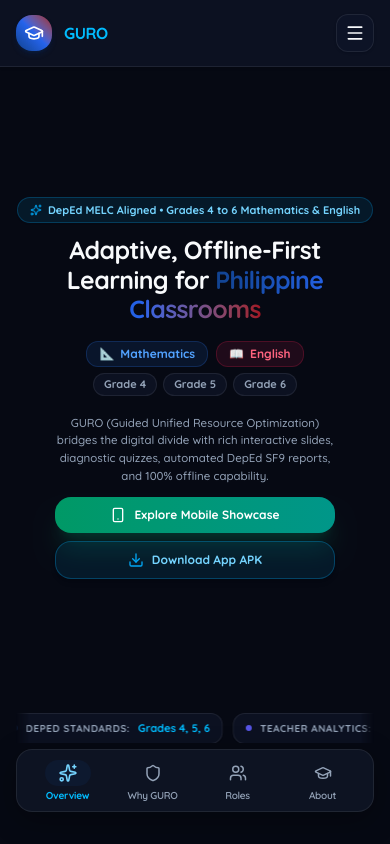
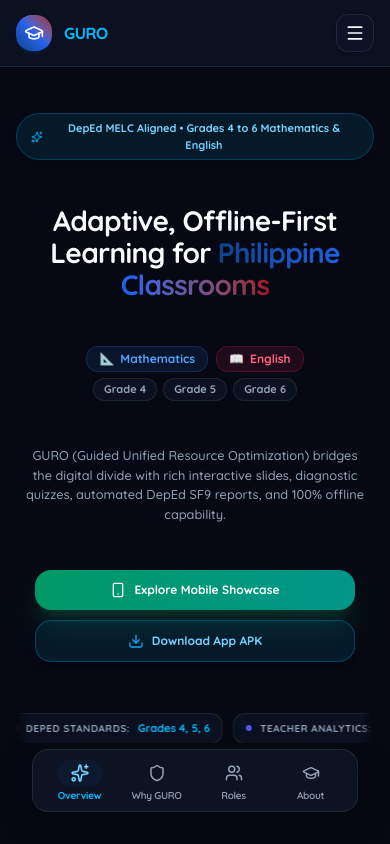
Before and after one commit to Jinbilog0v0/GURO, a React (Vite) app in the folder frontend/Guro-Web/: page / in a window 390 px wide. Shown: the top 844 px of the page. Built offline with nearby package versions, Linux system fonts and the light colour scheme.

Commit message:
fix(web): make landing and overview pages dynamically responsive across iOS and Android screen sizes

```diff
--- a/frontend/Guro-Web/index.html
+++ b/frontend/Guro-Web/index.html
@@ -3,7 +3,7 @@
   <head>
     <meta charset="UTF-8" />
     <link rel="icon" type="image/svg+xml" href="/favicon.svg" />
-    <meta name="viewport" content="width=device-width, initial-scale=1.0" />
+    <meta name="viewport" content="width=device-width, initial-scale=1.0, viewport-fit=cover, interactive-widget=resizes-content" />
     <link rel="preconnect" href="https://fonts.googleapis.com">
     <link rel="preconnect" href="https://fonts.gstatic.com" crossorigin>
     <link href="https://fonts.googleapis.com/css2?family=Quicksand:wght@300;400;500;600;700&display=swap" rel="stylesheet">
--- a/frontend/Guro-Web/src/index.css
+++ b/frontend/Guro-Web/src/index.css
@@ -28,6 +28,12 @@
 
   --font-body: "Quicksand", -apple-system, BlinkMacSystemFont, "Segoe UI", Roboto, Helvetica, Arial, sans-serif;
   --font-display: "Quicksand", -apple-system, BlinkMacSystemFont, "Segoe UI", Roboto, Helvetica, Arial, sans-serif;
+
+  /* Safe Area Inset Tokens (Fallback to 0px if unsupported) */
+  --sat: env(safe-area-inset-top, 0px);
+  --sab: env(safe-area-inset-bottom, 0px);
+  --sal: env(safe-area-inset-left, 0px);
+  --sar: env(safe-area-inset-right, 0px);
 }
 
 @layer base {
@@ -37,6 +43,7 @@
     font-family: var(--font-body);
     overflow-x: hidden;
     min-height: 100vh;
+    min-height: 100svh;
   }
 }
 
@@ -62,6 +69,7 @@
 @layer base {
   #root {
     min-height: 100vh;
+    min-height: 100svh;
     display: flex;
   }
 }
--- a/frontend/Guro-Web/src/pages/SystemOverviewPage.tsx
+++ b/frontend/Guro-Web/src/pages/SystemOverviewPage.tsx
@@ -158,10 +158,10 @@ export const SystemOverviewPage: React.FC<SystemOverviewPageProps> = ({
   };
 
   return (
-    <div className="min-h-screen w-full bg-[var(--bg-main)] text-[var(--text-main)] flex flex-col transition-colors duration-300">
+    <div className="min-h-screen min-h-[100svh] w-full bg-[var(--bg-main)] text-[var(--text-main)] flex flex-col transition-colors duration-300">
 
       {/* ── Top Navigation Bar — iOS: Frosted Glass | Android: M3 Solid Elevation ── */}
-      <header className={`sticky top-0 z-40 px-4 sm:px-8 py-3.5 flex items-center justify-between transition-all duration-200 ${
+      <header className={`sticky top-0 z-40 px-[max(1rem,env(safe-area-inset-left))] pr-[max(1rem,env(safe-area-inset-right))] pt-[max(0.875rem,env(safe-area-inset-top))] pb-3.5 sm:px-8 flex items-center justify-between transition-all duration-200 ${
         isIOS
           ? 'bg-[var(--bg-card)]/70 backdrop-blur-xl border-b border-[var(--border-color)]/60 shadow-[0_1px_0_rgba(255,255,255,0.06)] ring-1 ring-inset ring-white/5'
           : 'bg-[var(--bg-card)] border-b border-[var(--border-color)] shadow-sm'
@@ -286,7 +286,7 @@ export const SystemOverviewPage: React.FC<SystemOverviewPageProps> = ({
           {/* Floating Dropdown Menu (40-50% screen width, right-aligned) */}
           <div
             data-testid="mobile-top-action-menu"
-            className={`fixed top-14 right-3 w-[50%] min-w-[170px] max-w-[210px] z-[60] p-2 rounded-2xl border shadow-2xl md:hidden animate-in fade-in slide-in-from-top-2 duration-150 ${
+            className={`fixed top-[calc(3.5rem+env(safe-area-inset-top,0px))] right-[max(0.75rem,env(safe-area-inset-right))] w-[50%] min-w-[170px] max-w-[210px] z-[60] p-2 rounded-2xl border shadow-2xl md:hidden animate-in fade-in slide-in-from-top-2 duration-150 ${
               isIOS
                 ? 'bg-[var(--bg-card)]/85 backdrop-blur-2xl border-[var(--border-color)]/70 ring-1 ring-white/10 shadow-black/25'
                 : 'bg-white dark:bg-[#0d1322] border-[var(--border-color)] shadow-[0_12px_32px_rgba(0,0,0,0.35)]'
@@ -342,23 +342,23 @@ export const SystemOverviewPage: React.FC<SystemOverviewPageProps> = ({
       <main className="flex-1 flex flex-col">
 
         {/* ── Section 1: Hero Banner — Fully responsive, dynamic viewport fitting with zero overlap ── */}
-        <section id="overview" className="relative px-4 sm:px-8 pt-2 pb-28 md:py-16 min-h-[calc(100dvh-3.5rem)] md:min-h-[calc(100vh-3.5rem)] max-w-6xl mx-auto w-full flex flex-col items-center justify-between md:justify-center text-center overflow-x-clip">
+        <section id="overview" className="relative px-[max(1rem,env(safe-area-inset-left))] pr-[max(1rem,env(safe-area-inset-right))] sm:px-8 pt-2 pb-28 md:py-16 min-h-[calc(100vh-3.5rem)] min-h-[calc(100svh-3.5rem)] md:min-h-[calc(100vh-3.5rem)] max-w-6xl mx-auto w-full flex flex-col items-center justify-between md:justify-center text-center overflow-x-clip">
 
           {/* Ambient Background Glow Effect */}
           <div className="absolute top-1/4 left-1/2 -translate-x-1/2 -translate-y-1/2 size-72 sm:size-96 bg-[#11428E]/15 rounded-full blur-3xl pointer-events-none -z-10" />
           <div className="absolute top-1/2 left-1/2 -translate-x-1/2 -translate-y-1/2 size-80 sm:size-[460px] bg-gradient-to-tr from-[#11428E]/10 to-[#A01322]/10 rounded-full blur-3xl pointer-events-none -z-10" />
 
-          {/* ── Hero Content: vertically centered, proportional mobile spacing ── */}
-          <div className="flex-1 w-full min-h-0 flex flex-col items-center justify-center gap-3 sm:gap-6 py-2 sm:py-0">
+          {/* ── Hero Content: dynamic viewport fitting & proportional mobile spacing ── */}
+          <div className="flex-1 w-full min-h-0 flex flex-col items-center justify-evenly sm:justify-center gap-[clamp(0.75rem,2.2vh,1.75rem)] sm:gap-6 py-3 sm:py-0">
 
             {/* DepEd MELC Badge */}
-            <div className="inline-flex items-center gap-1.5 sm:gap-2 px-3 py-1 sm:px-3.5 sm:py-1.5 rounded-full border border-sky-500/25 bg-sky-500/10 text-sky-700 dark:text-sky-300 text-[11px] sm:text-xs font-extrabold shadow-xs animate-in fade-in duration-300">
+            <div className="inline-flex items-center gap-1.5 sm:gap-2 px-3.5 py-1.5 rounded-full border border-sky-500/25 bg-sky-500/10 text-sky-700 dark:text-sky-300 text-[11px] sm:text-xs font-extrabold shadow-xs animate-in fade-in duration-300">
               <Sparkles className="size-3 sm:size-3.5 text-sky-500" />
               <span>DepEd MELC Aligned • Grades 4 to 6 Mathematics &amp; English</span>
             </div>
 
             {/* Main Title */}
-            <h1 className="text-[1.55rem] sm:text-5xl lg:text-6xl font-black text-[var(--text-main)] tracking-tight max-w-xs sm:max-w-4xl leading-[1.18] sm:leading-[1.12]">
+            <h1 className="text-[clamp(1.75rem,5.6vw,2.75rem)] sm:text-5xl lg:text-6xl font-black text-[var(--text-main)] tracking-tight w-full max-w-sm sm:max-w-4xl leading-[1.14] sm:leading-[1.12]">
               Adaptive, Offline-First Learning for{' '}
               <span className="bg-gradient-to-r from-[#11428E] via-[#2563EB] to-[#A01322] bg-clip-text text-transparent">
                 Philippine Classrooms
@@ -366,7 +366,7 @@ export const SystemOverviewPage: React.FC<SystemOverviewPageProps> = ({
             </h1>
 
             {/* Curriculum Scope Chips — 2 rows */}
-            <div className="flex flex-col items-center gap-1.5 sm:gap-2 w-full mt-1.5 mb-1.5 sm:mt-2 sm:mb-2">
+            <div className="flex flex-col items-center gap-1.5 sm:gap-2 w-full">
               {/* Row 1: Subject chips */}
               <div className="flex items-center justify-center gap-2">
                 <span className="inline-flex items-center gap-1.5 px-3 py-1 sm:px-3.5 sm:py-1.5 rounded-xl bg-blue-500/10 text-blue-600 dark:text-blue-400 border border-blue-500/20 text-xs font-bold shadow-2xs">
@@ -385,15 +385,15 @@ export const SystemOverviewPage: React.FC<SystemOverviewPageProps> = ({
             </div>
 
             {/* Subtitle */}
-            <p className="text-[11.5px] sm:text-base lg:text-lg text-[var(--text-muted)] max-w-[17.5rem] sm:max-w-2xl leading-[1.55] font-medium">
+            <p className="text-[clamp(0.8rem,2.4vw,0.95rem)] sm:text-base lg:text-lg text-[var(--text-muted)] w-full max-w-[21.5rem] sm:max-w-2xl leading-[1.55] font-medium">
               GURO (Guided Unified Resource Optimization) bridges the digital divide with rich interactive slides, diagnostic quizzes, automated DepEd SF9 reports, and 100% offline capability.
             </p>
 
             {/* Action Buttons */}
-            <div className="flex flex-col sm:flex-row items-center justify-center gap-2 sm:gap-4 w-full max-w-[17.5rem] sm:max-w-none">
+            <div className="flex flex-col sm:flex-row items-center justify-center gap-2.5 sm:gap-4 w-full max-w-[20rem] sm:max-w-none">
               <button
                 onClick={onOpenMobileShowcase}
-                className="flex items-center justify-center gap-2 px-5 sm:px-8 py-2.5 sm:py-3.5 rounded-2xl bg-gradient-to-r from-emerald-600 to-teal-600 hover:from-emerald-500 hover:to-teal-500 text-white font-extrabold text-xs sm:text-sm shadow-xl shadow-emerald-600/20 transition-all cursor-pointer hover:scale-102 active:scale-98 w-full sm:w-auto"
+                className="flex items-center justify-center gap-2 px-6 sm:px-8 py-3 sm:py-3.5 rounded-2xl bg-gradient-to-r from-emerald-600 to-teal-600 hover:from-emerald-500 hover:to-teal-500 text-white font-extrabold text-xs sm:text-sm shadow-xl shadow-emerald-600/20 transition-all cursor-pointer hover:scale-102 active:scale-98 w-full sm:w-auto"
               >
                 <Smartphone className="size-4" />
                 <span>Explore Mobile Showcase</span>
@@ -403,7 +403,7 @@ export const SystemOverviewPage: React.FC<SystemOverviewPageProps> = ({
                 target="_blank"
                 rel="noopener noreferrer"
                 download="GURO-preview.apk"
-                className="flex items-center justify-center gap-2 px-5 sm:px-6 py-2.5 sm:py-3.5 rounded-2xl border border-sky-500/30 bg-sky-500/10 hover:bg-sky-500/20 text-sky-700 dark:text-sky-300 font-extrabold text-xs sm:text-sm shadow-md transition-all cursor-pointer hover:scale-102 active:scale-98 w-full sm:w-auto"
+                className="flex items-center justify-center gap-2 px-6 sm:px-6 py-3 sm:py-3.5 rounded-2xl border border-sky-500/30 bg-sky-500/10 hover:bg-sky-500/20 text-sky-700 dark:text-sky-300 font-extrabold text-xs sm:text-sm shadow-md transition-all cursor-pointer hover:scale-102 active:scale-98 w-full sm:w-auto"
               >
                 <Download className="size-4 text-sky-500" />
                 <span>Download App APK</span>
@@ -770,7 +770,7 @@ export const SystemOverviewPage: React.FC<SystemOverviewPageProps> = ({
       <nav
         aria-label="Mobile bottom navigation"
         data-testid="mobile-bottom-navigation"
-        className="md:hidden fixed bottom-0 left-0 right-0 z-40 flex justify-center"
+        className="md:hidden fixed bottom-0 left-0 right-0 z-40 flex justify-center px-[max(1rem,env(safe-area-inset-left))] pr-[max(1rem,env(safe-area-inset-right))]"
         style={{ paddingBottom: 'max(2rem, env(safe-area-inset-bottom, 2rem))' }}
       >
         <div
```
Also changed, not shown: frontend/Guro-Web/src/pages/LandingPage.tsx (+10 -10 lines).
